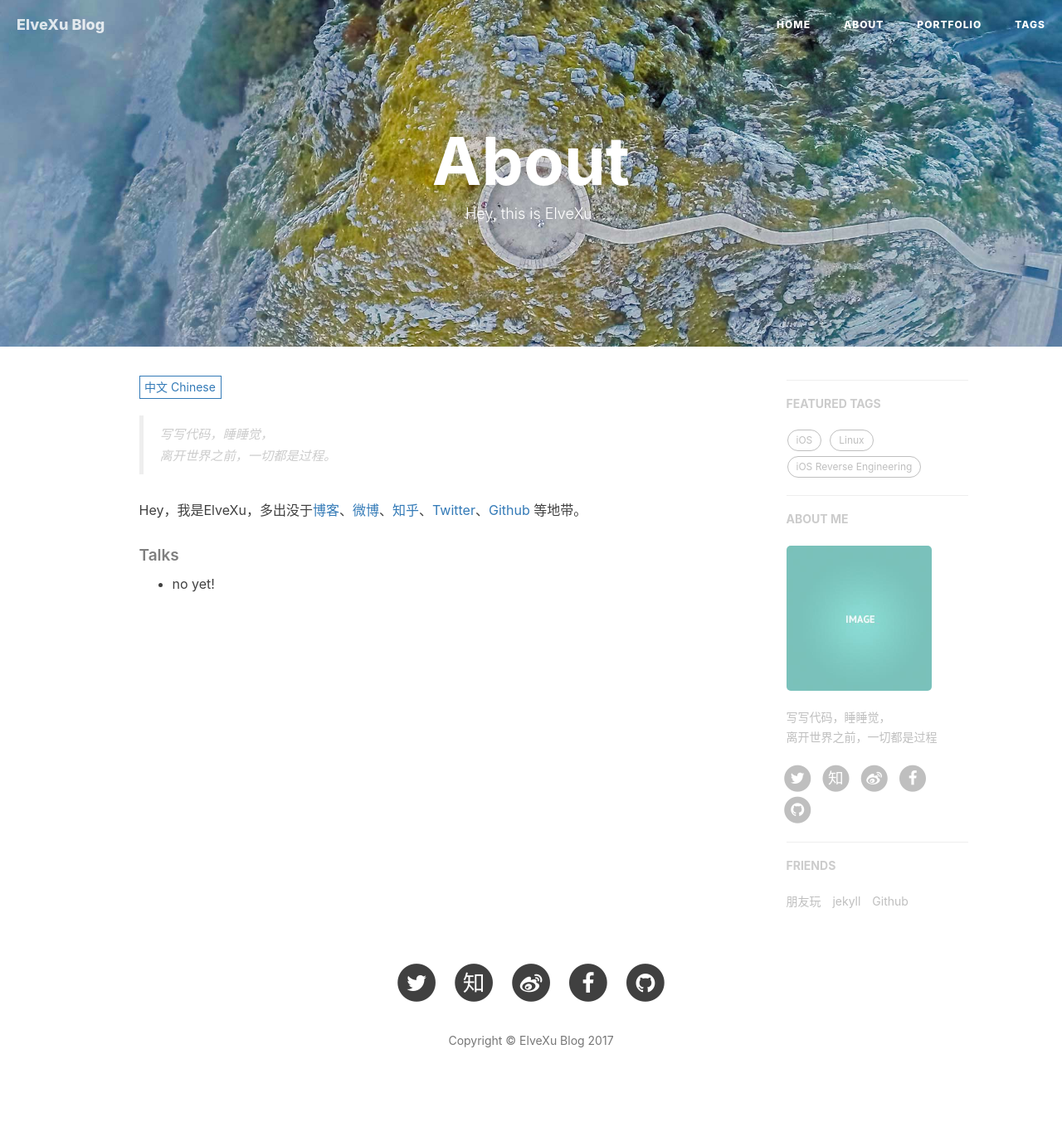
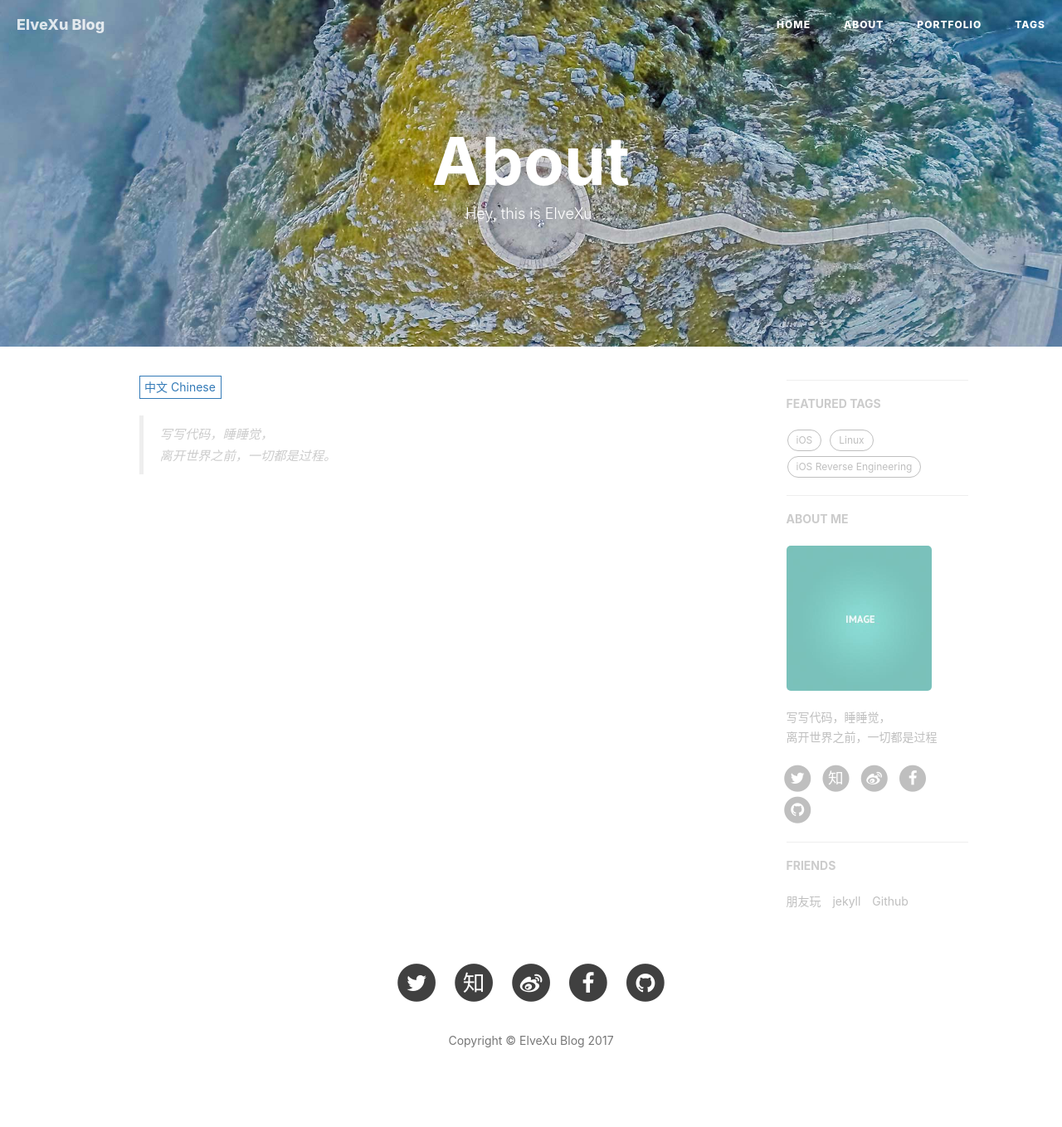
Before and after one commit to misselvexu/misselvexu.github.io, a Jekyll site: the page built from about.html, in a window 1280 px wide. Shown: the whole page at 83% size. Built offline with Jekyll 4.4.1, drawn with Linux system fonts in a browser that asks for light colours; nearby versions of some CDN libraries; comment, search, counter and statistics services are not loaded.

```diff
--- a/_includes/about/en.md
+++ b/_includes/about/en.md
@@ -1,10 +1,3 @@
 
 
-> Yet another Developer & Designer.
-
-
-Hey，我是ElveXu，多出没于[博客](https://misselvexu.github.io)、[微博](weibo.com/278474444)、[知乎](https://www.zhihu.com/ivetech)、[Twitter](https://twitter.com/ytuaebi/)、[Github](http://github.com/misselvexu) 等地带。
-
-##### Talks
-
-- no yet !
+> Code is Not Only Code.
--- a/_includes/about/zh.md
+++ b/_includes/about/zh.md
@@ -1,9 +1,2 @@
 > 写写代码，睡睡觉，
 > 离开世界之前，一切都是过程。
-
-Hey，我是ElveXu，多出没于[博客](https://misselvexu.github.io)、[微博](weibo.com/278474444)、[知乎](https://www.zhihu.com/ivetech)、[Twitter](https://twitter.com/ytuaebi/)、[Github](http://github.com/misselvexu) 等地带。
-
-
-##### Talks
-
-- no yet!
```
